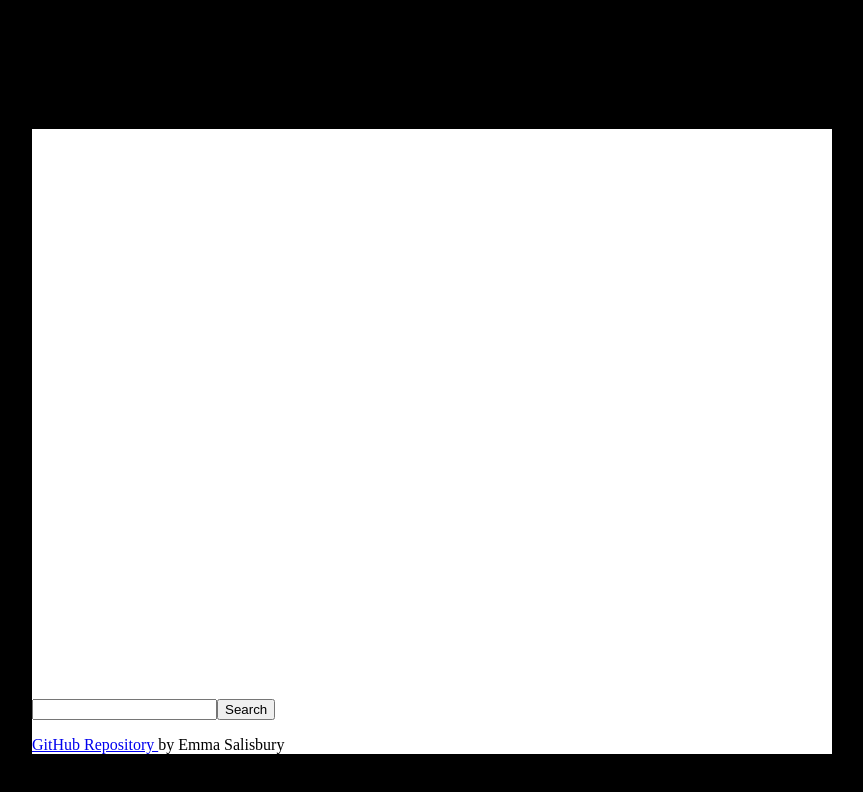
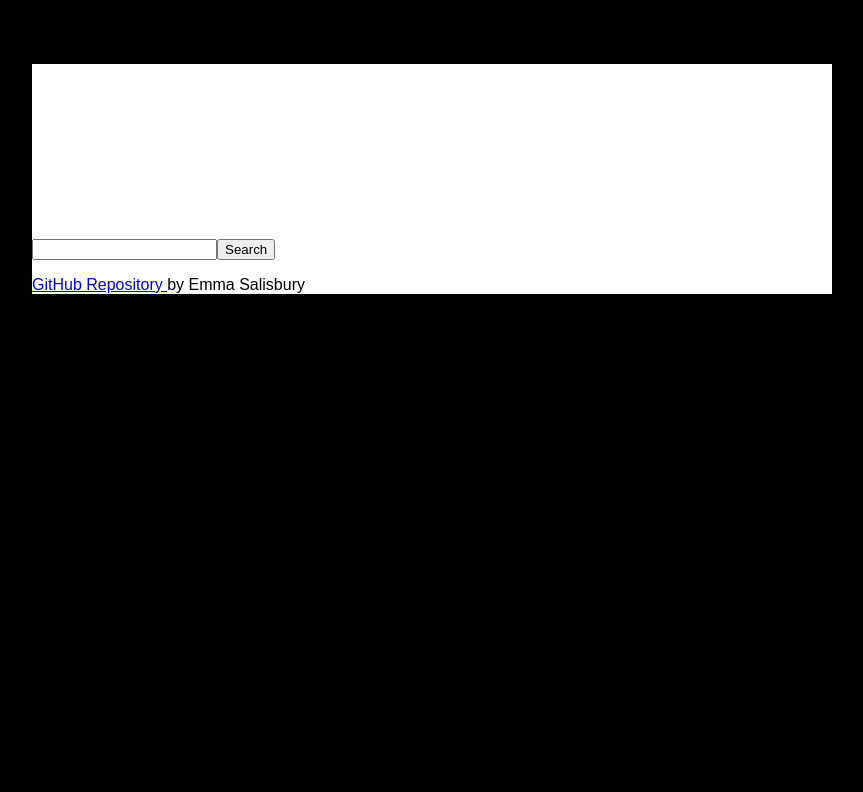
Before and after one commit to emmagsal/my-react-app, a React (Create React App) app: page / in a window 1280 px wide. Shown: the top 792 px of the page, without its empty margins (208-1071 px from the left). Built offline with nearby package versions, Linux system fonts and the light colour scheme.

Commit message:
Deleted unnecessary css

```diff
--- a/src/App.css
+++ b/src/App.css
@@ -1,38 +1,6 @@
-.App {
+.App h1 {
+  font-family: sans-serif;
   text-align: center;
+  color: white;
+  font-size: 96px;
 }
-
-.App-logo {
-  height: 40vmin;
-  pointer-events: none;
-}
-
-@media (prefers-reduced-motion: no-preference) {
-  .App-logo {
-    animation: App-logo-spin infinite 20s linear;
-  }
-}
-
-.App-header {
-  background-color: #282c34;
-  min-height: 100vh;
-  display: flex;
-  flex-direction: column;
-  align-items: center;
-  justify-content: center;
-  font-size: calc(10px + 2vmin);
-  color: white;
-}
-
-.App-link {
-  color: #61dafb;
-}
-
-@keyframes App-logo-spin {
-  from {
-    transform: rotate(0deg);
-  }
-  to {
-    transform: rotate(360deg);
-  }
-}
--- a/src/index.css
+++ b/src/index.css
@@ -1,9 +1,4 @@
-.App {
-  font-family: sans-serif;
-  text-align: center;
-  color: white;
-  font-size: 96px;
-}
+
 body {
   background-color: black;
 }
@@ -12,4 +7,5 @@
   margin: 0 auto;
   background-color: white;
   color: black;
+  font-family: sans-serif;
 }
```
